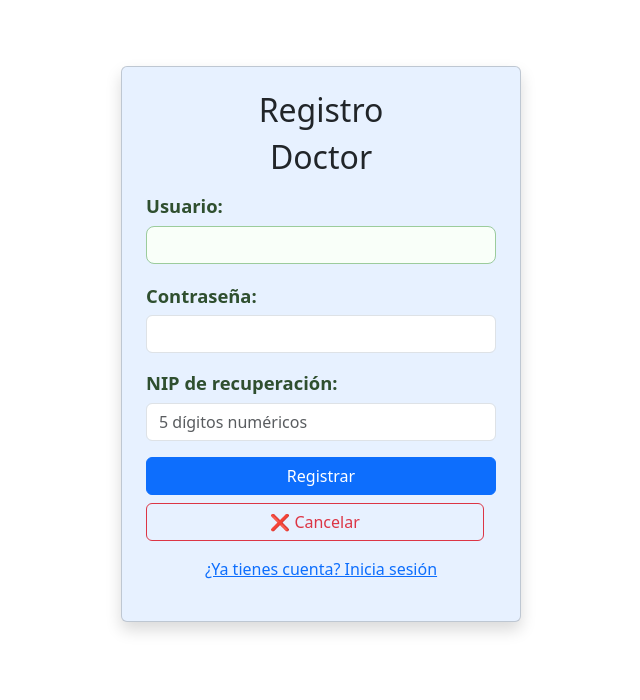
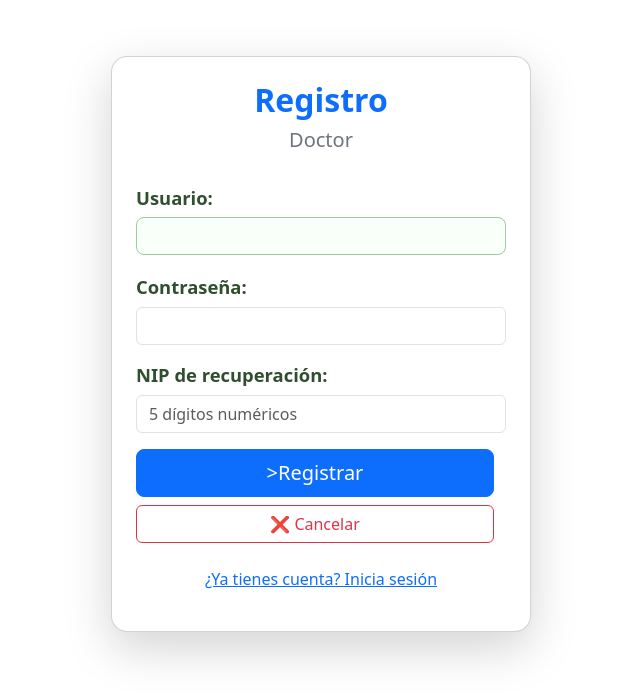
Before and after one commit to YNatashaMerazG/apnea_app, a Django app: page /doctor_register in a window 1280 px wide. Shown: the part 56-756 px from the top of the page, without its empty margins (319-959 px from the left). Run offline with Django 3.2, Linux system fonts and the light colour scheme.

Commit message:
Cambio en estilo de registro doctor

```diff
--- a/apneasueno/templates/paginas/doctor_register.html
+++ b/apneasueno/templates/paginas/doctor_register.html
@@ -5,26 +5,28 @@
 
 {% block contenido %}
 <div class="d-flex justify-content-center align-items-center" style="min-height: 80vh;">
-  <div class="card p-4 shadow" style="background-color: #e7f1ff; width: 100%; max-width: 400px;">
-    <h2 class="text-center mb-2">Registro</h2>
-    <h2 class="text-center mb-3">Doctor</h2>
+  <div class="card shadow-lg p-4 rounded-4" style="width: 100%; max-width: 420px;">
+    <div class="text-center mb-4">
+      <h2 class="fw-bold text-primary">Registro</h2>
+      <h5 class="text-secondary">Doctor</h5>
+    </div>
 
     <form method="POST" class="form-login">
       {% csrf_token %}
       {{ form.as_p }}
 
-      <div class="d-grid gap-2">
-          <button type="submit" class="btn btn-primary w-100">Registrar</button> <!-- Boton para Registrarse -->
+      <div class="d-grid gap-2 mt-3">
+          <button type="submit" class="btn btn-primary btn-lg">>Registrar</button> <!-- Boton para Registrarse -->
           <a class="btn btn-outline-danger" href="{% url 'inicio' %}">❌ Cancelar</a> <!-- Boton para Cancelar -->
       </div>
     </form>
 
-    <p class="mt-3 text-center">
+    <p class="mt-4 text-center">
       <a href="{% url 'inicio' %}">¿Ya tienes cuenta? Inicia sesión</a>
     </p>
 
     {% if messages %}
-      <ul class="alert alert-warning mt-3">
+      <ul class="alert alert-warning mt-3" role="alert">
         {% for message in messages %}
           <li>{{ message }}</li>
         {% endfor %}
```
